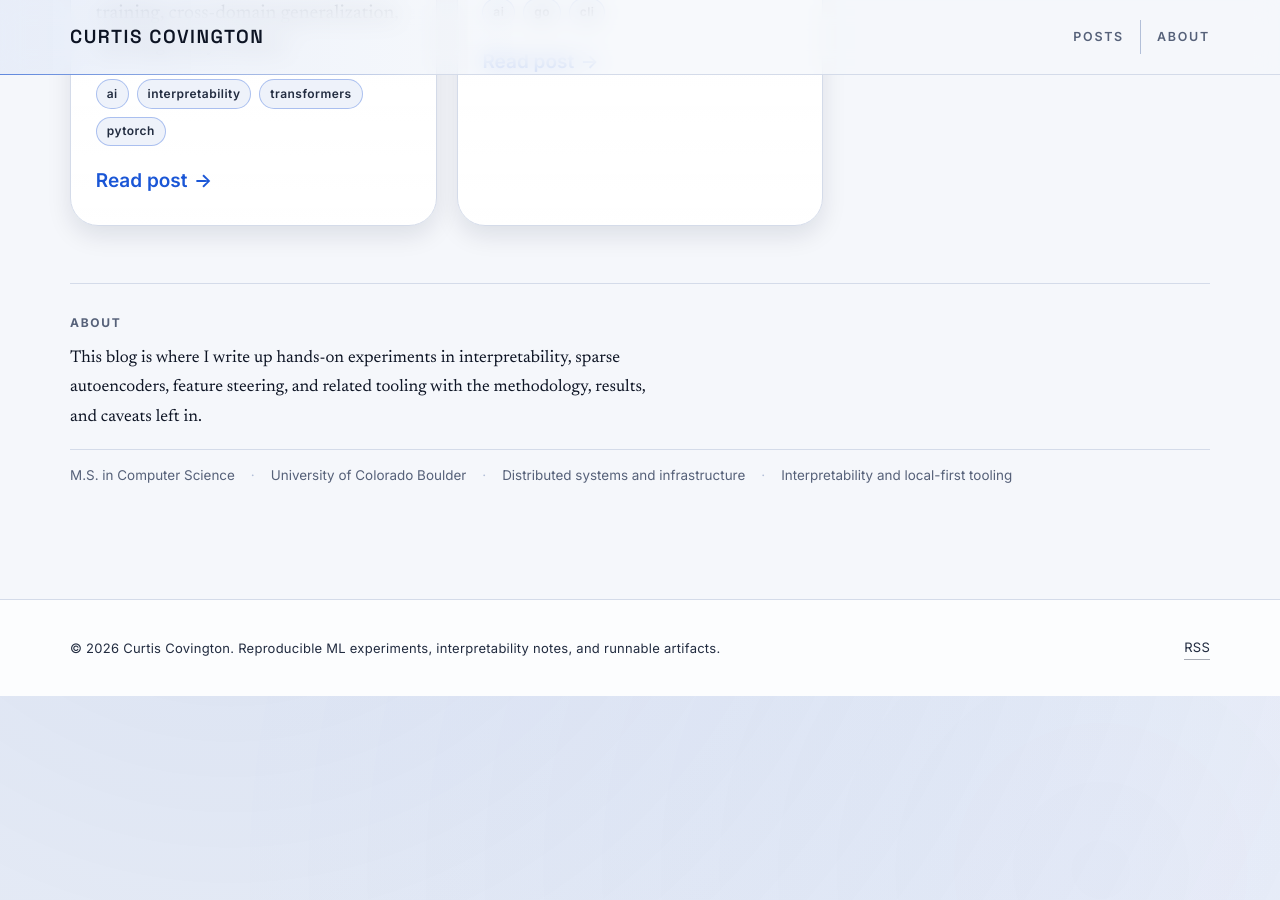
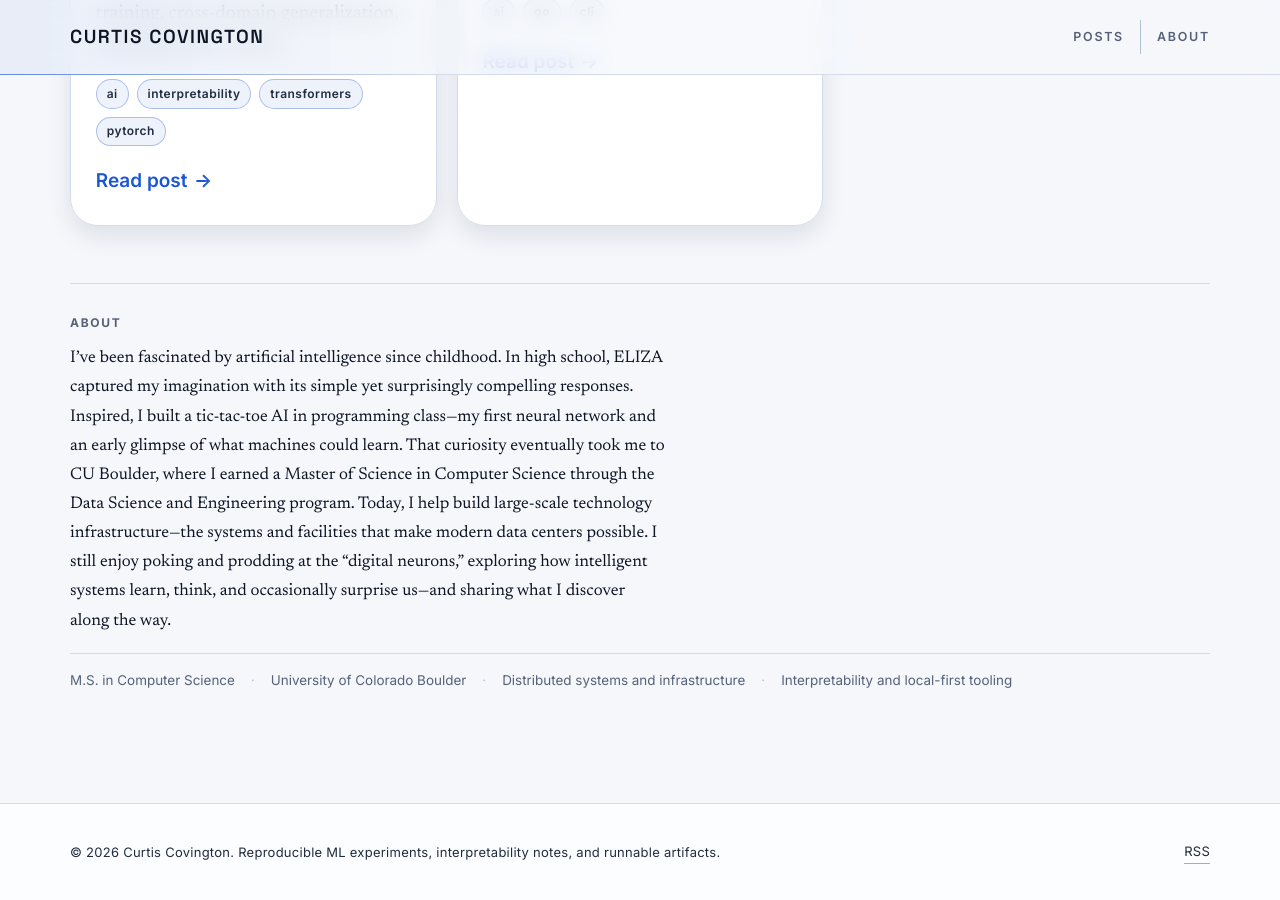
Before and after one commit to curtiscovington/curtiscovington.github.io, a Jekyll site: the page built from index.html, in a window 1280 px wide and 900 px high, scrolled down 2198 px. Built offline with Jekyll 4.4.1, drawn with Linux system fonts in a browser that asks for light colours; before the commit the page ends 2894 px from its top, so only the background shows below that.

Commit message:
Update About Me copy

```diff
--- a/index.html
+++ b/index.html
@@ -91,7 +91,7 @@ body_class: home-page
         <div class="about__copy">
           <p class="section-heading__eyebrow">About</p>
           <p class="about__text">
-            This blog is where I write up hands-on experiments in interpretability, sparse autoencoders, feature steering, and related tooling with the methodology, results, and caveats left in.
+            I’ve been fascinated by artificial intelligence since childhood. In high school, ELIZA captured my imagination with its simple yet surprisingly compelling responses. Inspired, I built a tic-tac-toe AI in programming class—my first neural network and an early glimpse of what machines could learn. That curiosity eventually took me to CU Boulder, where I earned a Master of Science in Computer Science through the Data Science and Engineering program. Today, I help build large-scale technology infrastructure—the systems and facilities that make modern data centers possible. I still enjoy poking and prodding at the “digital neurons,” exploring how intelligent systems learn, think, and occasionally surprise us—and sharing what I discover along the way.
           </p>
           <p class="about__meta">
             <span>M.S. in Computer Science</span>
```
